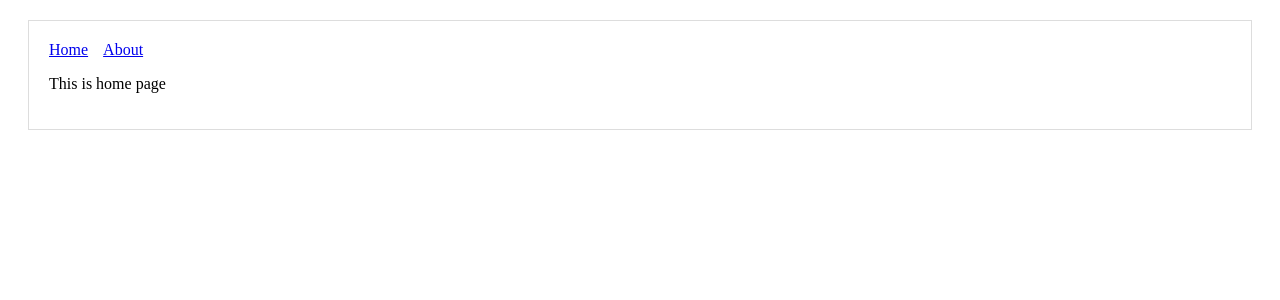
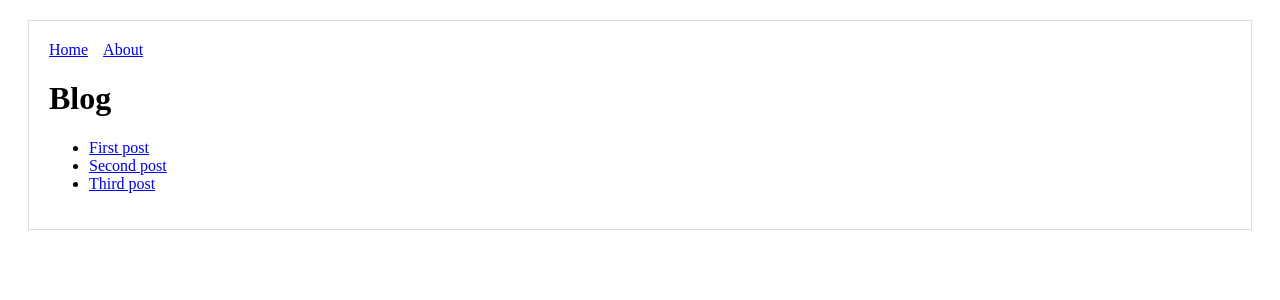
Before and after one commit to aabedraba/next-js-blog, a Next.js app: page / in a window 1280 px wide. Shown: the top 300 px of the page. Built offline with nearby package versions, Linux system fonts and the light colour scheme.

Commit message:
Adding dynamic page posts

```diff
--- a/pages/index.js
+++ b/pages/index.js
@@ -1,9 +1,25 @@
 import Layout from '../components/Layout'
+import Link from 'next/link'
+
+const PostLink = (props) => {
+    return (
+        <li>
+            <Link href={`/post?title=${props.title}`}>
+                <a>{props.title}</a>
+            </Link>
+        </li>
+    );
+}
 
 export default function Index() {
     return (
         <Layout>
-            <p>This is home page</p>
+            <h1>Blog</h1>
+            <ul>
+                <PostLink title="First post" />
+                <PostLink title="Second post" />
+                <PostLink title="Third post" />
+            </ul>
         </Layout>
     );
 }
```
Also changed, not shown: pages/post.js (added, +14 -0 lines).
